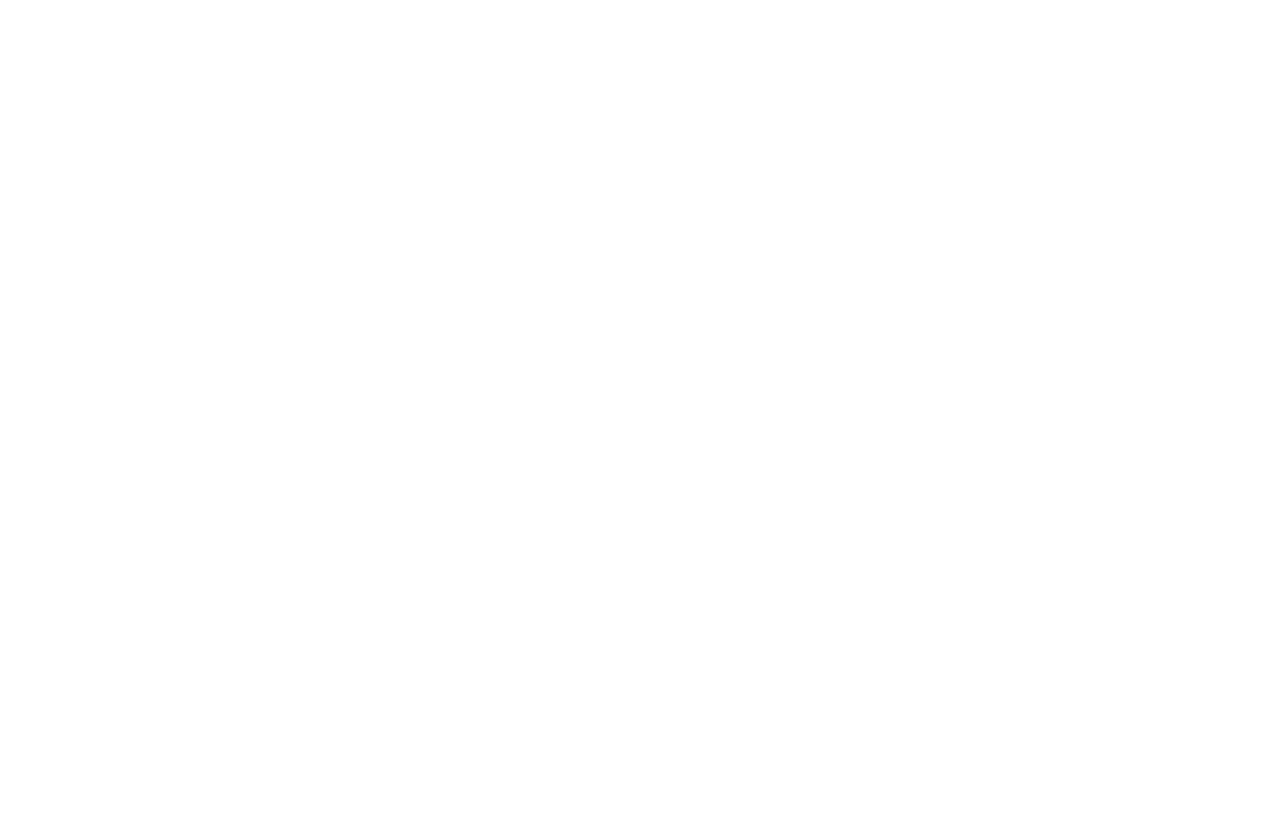
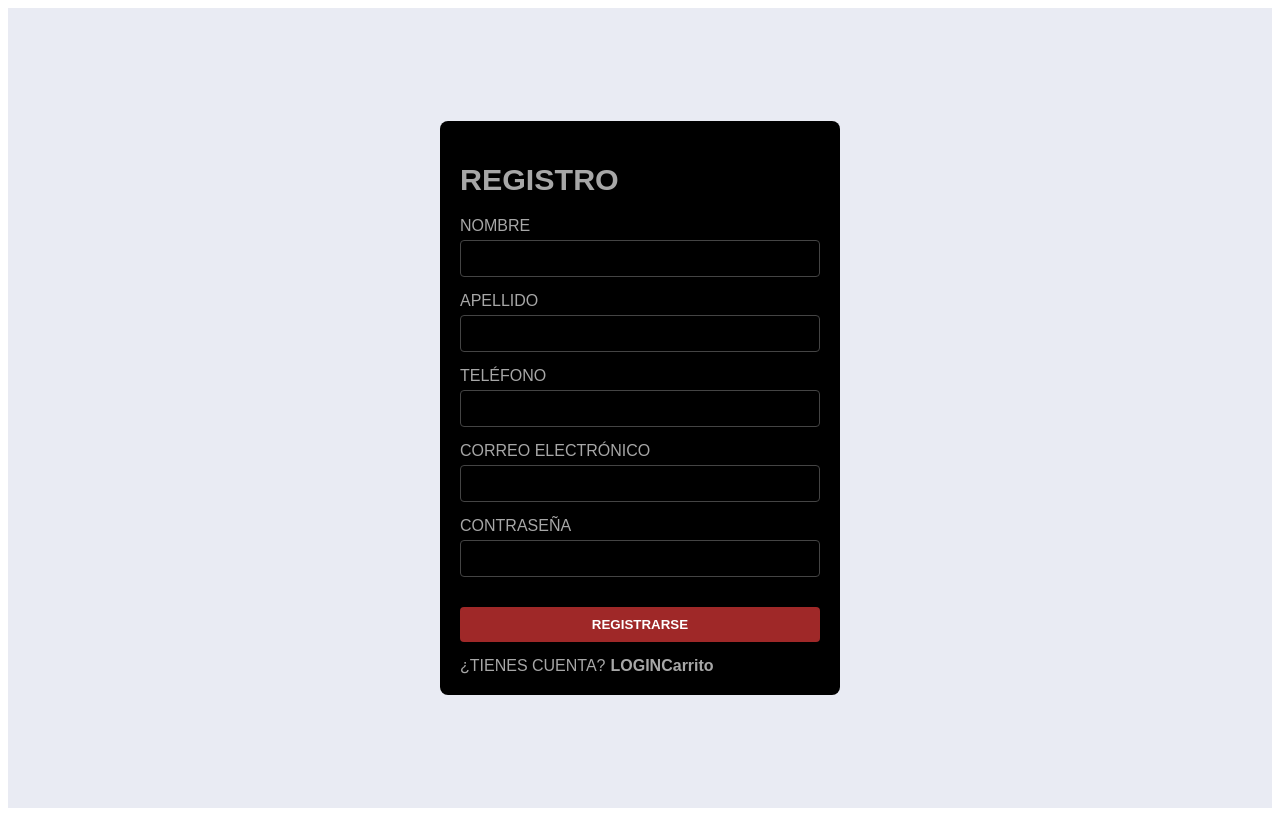
Before and after one commit to LG-Laura/ecommerce, a plain HTML site: page PAGES/register.html in a window 1280 px wide. Drawn offline with Linux system fonts and the light colour scheme.

Commit message:
Anadido ajustes para las paginas, guardar registros y login en el localstorage y redireccionamiento en el navbar del botn del carrito

```diff
--- a/PAGES/login.html
+++ b/PAGES/login.html
@@ -21,10 +21,16 @@
             <button class="continue-button" id="loginButton">CONTINUAR</button>
             <div class="register-group">
                 <label>¿Todavía no eres miembro?</label>
-                <a href="/register" class="register-link">REGISTRARSE</a>
+                <a href="/ecommerce/PAGES/register.html" class="register-link">REGISTRARSE</a>
             </div>
         </div>
     </div>
 
+    <script src="/ecommerce/JS/auth.js"></script>
+
+    <script>
+    document.getElementById('loginButton').addEventListener('click', loginUser);
+    </script>
+
 </body>
 </html>
--- a/PAGES/register.html
+++ b/PAGES/register.html
@@ -0,0 +1,49 @@
+<!DOCTYPE html>
+<html lang="en">
+<head>
+    <meta charset="UTF-8">
+    <meta name="viewport" content="width=device-width, initial-scale=1.0">
+    <link rel="stylesheet" href="/ecommerce/CSS/register.css">
+    <title>Document</title>
+</head>
+<body>
+    <div class="wrapper">
+        <div class="body">
+            <h1>REGISTRO</h1>
+            <div class="form-group">
+                <label for="name">NOMBRE</label>
+                <input type="text" id="name">
+            </div>
+            <div class="form-group">
+                <label for="lastName">APELLIDO</label>
+                <input type="text" id="lastName">
+            </div>
+            <div class="form-group">
+                <label for="telefono">TELÉFONO</label>
+                <input type="text" id="telefono">
+            </div>
+            <div class="form-group">
+                <label for="email">CORREO ELECTRÓNICO</label>
+                <input type="email" id="email">
+            </div>
+            <div class="form-group">
+                <label for="password">CONTRASEÑA</label>
+                <input type="password" id="password">
+            </div>
+            <button class="continue-button" id="registerButton">REGISTRARSE</button>
+            <div class="register-group">
+                <label>¿TIENES CUENTA?</label>
+                <a href="/ecommerce/PAGES/login.html" class="register-link">LOGIN</a>
+                <a href="/ecommerce/PAGES/products.html" class="register-link">Carrito</a>
+            </div>
+        </div>
+    </div>
+
+    <script src="/ecommerce/JS/auth.js"></script>
+
+    <script>
+    document.getElementById('registerButton').addEventListener('click', registerUser);
+    </script>
+
+</body>
+</html>
```
Also changed, not shown: PAGES/home.html (+2 -1 lines), PAGES/navbar.html (+19 -2 lines).
